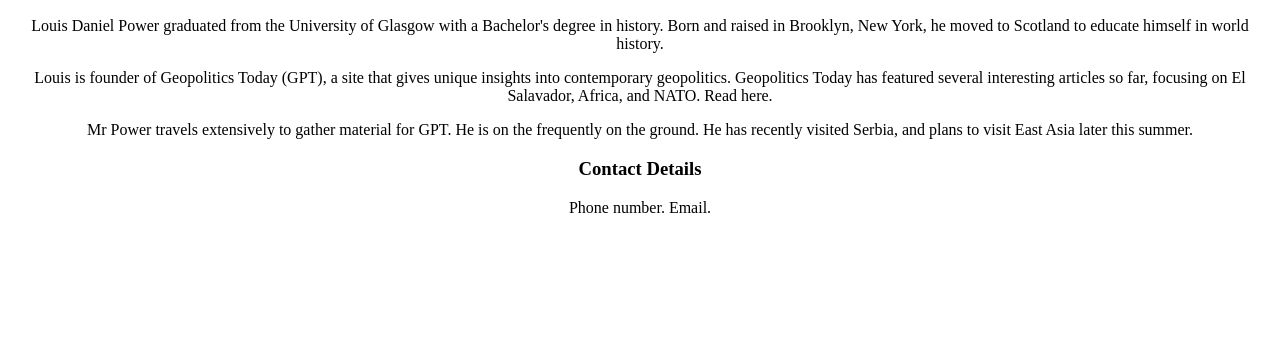
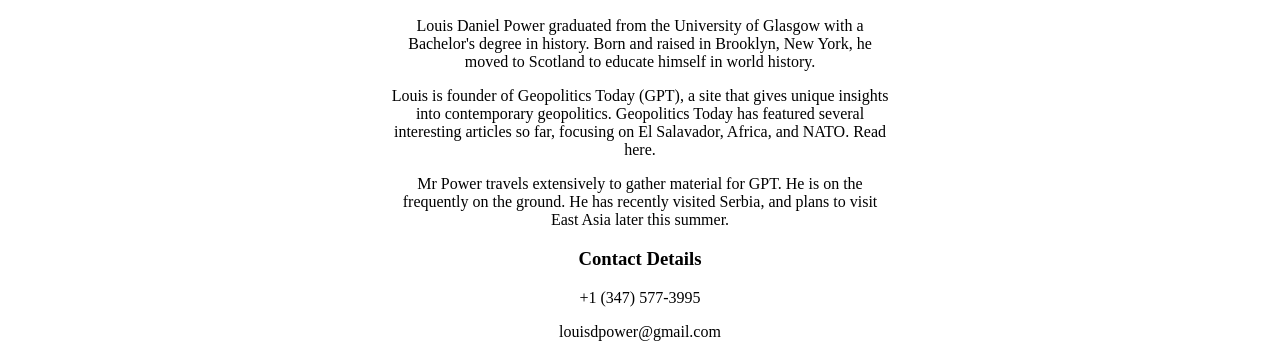
Before and after one commit to abrierley0/web2, a plain HTML site: page index.html in a window 1280 px wide. Shown: the part 560-917 px from the top of the page. Before the commit the page ends 800 px from the top, so only its background shows below. Drawn offline with Linux system fonts and the light colour scheme.

Commit message:
Better centering, contacts added

```diff
--- a/index.css
+++ b/index.css
@@ -17,3 +17,9 @@
 {
     font-size: small;
 }
+
+main
+{
+    max-width: 500px;
+    margin: 0 auto;
+}
--- a/index.html
+++ b/index.html
@@ -18,6 +18,7 @@
 
         <img alt="Louis Power" src="./photos/louis_arbeg.jpg" style="width: 300px; height: 400px;">
 
+        <main>
         <p>
             Louis Daniel Power graduated from the University of Glasgow with a Bachelor's degree
             in history. Born and raised in Brooklyn, New York, he moved to Scotland to educate
@@ -35,9 +36,11 @@
             ground. He has recently visited Serbia, and plans
             to visit East Asia later this summer.
         </p>
+        </main>
 
         <h3> Contact Details </h3>
-        Phone number. Email.
+        <p> +1 (347) 577-3995 </p>
+        <p> louisdpower@gmail.com </p>
 
     </body>
 </html>
```
